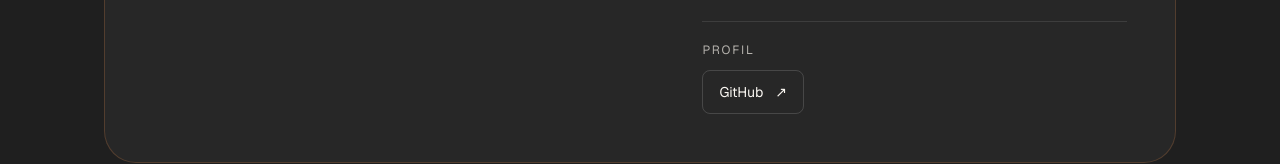
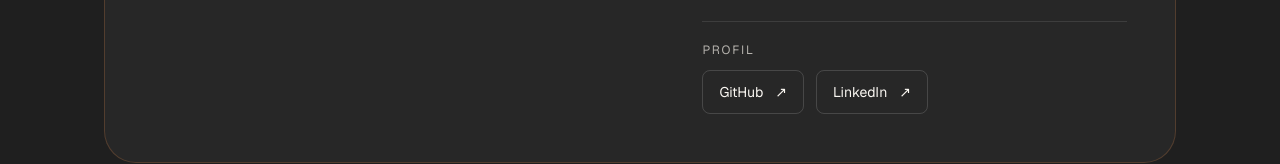
Before and after one commit to AryaAgungTriadi/Portofolio, a Next.js app: page / in a window 1280 px wide. Shown: the part 5046-5210 px from the top of the page. Built offline with nearby package versions, Linux system fonts and the light colour scheme.

Commit message:
Add LinkedIn profile to contact section

```diff
--- a/components/Contact.tsx
+++ b/components/Contact.tsx
@@ -13,7 +13,10 @@ export default function Contact() {
           <div><p className="text-xs uppercase tracking-[0.15em] text-muted">Lokasi</p><p className="mt-3 text-sm">Labuan, Pandeglang, Banten</p></div>
           <div className="border-t border-white/10 pt-5">
             <p className="text-xs uppercase tracking-[0.15em] text-muted">Profil</p>
-            <a href="https://github.com/AryaAgungTriadi" target="_blank" rel="noopener noreferrer" className="mt-3 inline-flex min-h-11 items-center gap-3 rounded-lg border border-white/15 px-4 py-2 text-sm transition-colors hover:border-accent/50 hover:text-accent">GitHub <span aria-hidden="true">↗</span><span className="sr-only"> (tab baru)</span></a>
+            <div className="mt-3 flex flex-wrap gap-3">
+              <a href="https://github.com/AryaAgungTriadi" target="_blank" rel="noopener noreferrer" className="inline-flex min-h-11 items-center gap-3 rounded-lg border border-white/15 px-4 py-2 text-sm transition-colors hover:border-accent/50 hover:text-accent">GitHub <span aria-hidden="true">↗</span><span className="sr-only"> (tab baru)</span></a>
+              <a href="https://www.linkedin.com/in/arya-agung-triadi-31ab79318" target="_blank" rel="noopener noreferrer" className="inline-flex min-h-11 items-center gap-3 rounded-lg border border-white/15 px-4 py-2 text-sm transition-colors hover:border-accent/50 hover:text-accent">LinkedIn <span aria-hidden="true">↗</span><span className="sr-only"> (tab baru)</span></a>
+            </div>
           </div>
         </address>
       </div>
```
